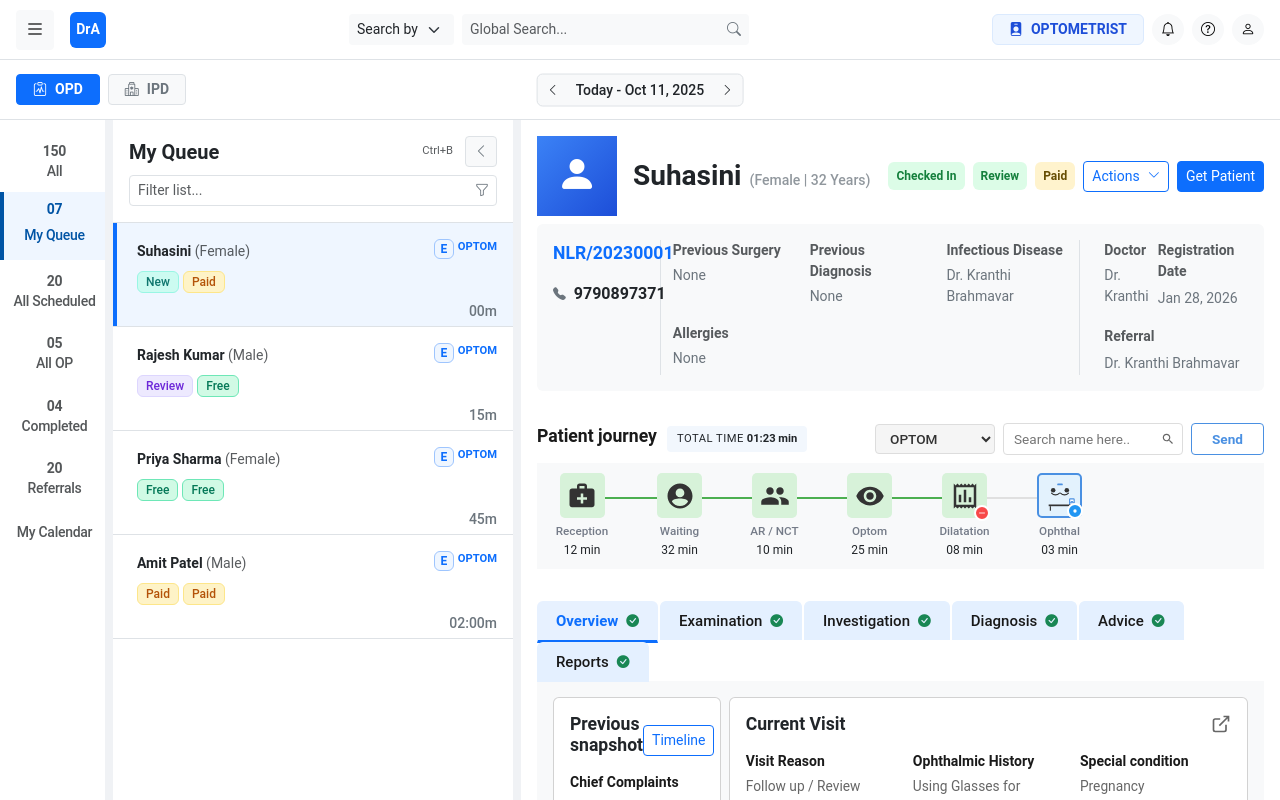
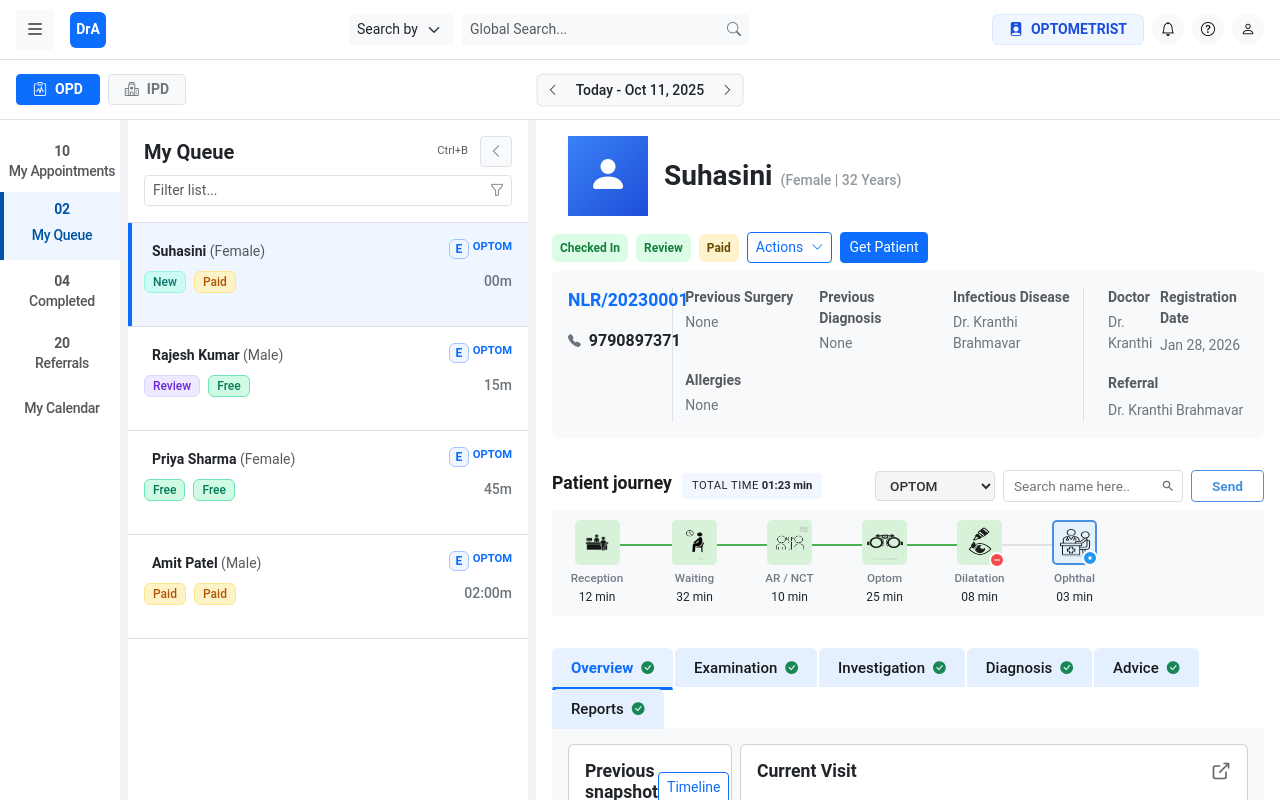
Before and after one commit to Suriyakumar-DRAA/keep-it-simple, an Angular app: page /outpatients in a window 1280 px wide. Shown: the top 800 px of the page. Built offline with nearby package versions, Linux system fonts and the light colour scheme.

Commit message:
ui issue fixing commit

```diff
--- a/src/app/features/opd-assessment/pages/patient-info/patient-info.component.html
+++ b/src/app/features/opd-assessment/pages/patient-info/patient-info.component.html
@@ -6,7 +6,7 @@
         <div class="d-flex align-items-center gap-3">
             <!-- Avatar (Small, next to name) -->
             <div
-                class="patient-avatar-small d-flex align-items-center justify-content-center text-white">
+                class="ms-3 patient-avatar-small d-flex align-items-center justify-content-center text-white">
                 <i class="bi bi-person-fill fs-1"></i>
             </div>
 
--- a/src/app/features/opd-assessment/pages/patient-journey/patient-journey.component.html
+++ b/src/app/features/opd-assessment/pages/patient-journey/patient-journey.component.html
@@ -36,12 +36,12 @@
                 <!-- Reception (Completed) -->
                 <div class="step-item completed-step">
                     <div class="step-icon-wrapper completed">
-                        <svg class="step-icon" width="36" height="30" viewBox="0 0 24 24" fill="none"
-                            xmlns="http://www.w3.org/2000/svg">
-                            <path
-                                d="M20 6H16V4C16 2.89 15.11 2 14 2H10C8.89 2 8 2.89 8 4V6H4C2.89 6 2.01 6.89 2.01 8L2 19C2 20.11 2.89 21 4 21H20C21.11 21 22 20.11 22 19V8C22 6.89 21.11 6 20 6ZM10 4H14V6H10V4ZM16 15H13V18H11V15H8V13H11V10H13V13H16V15Z"
-                                fill="#333" />
-                        </svg>
+                        <img
+                            src="assets/images/patient-journey/reception.png"
+                            alt="Reception Icon"
+                            class="step-icon"
+                            style="width:40px; height:35px"
+                        />
                     </div>
                     <div class="step-label">Reception</div>
                     <div class="step-time">12 min</div>
@@ -50,12 +50,12 @@
                 <!-- Waiting (Completed) -->
                 <div class="step-item completed-step">
                     <div class="step-icon-wrapper completed">
-                        <svg class="step-icon" width="36" height="30" viewBox="0 0 24 24" fill="none"
-                            xmlns="http://www.w3.org/2000/svg">
-                            <path
-                                d="M12 2C6.48 2 2 6.48 2 12C2 17.52 6.48 22 12 22C17.52 22 22 17.52 22 12C22 6.48 17.52 2 12 2ZM12 6C13.93 6 15.5 7.57 15.5 9.5C15.5 11.43 13.93 13 12 13C10.07 13 8.5 11.43 8.5 9.5C8.5 7.57 10.07 6 12 6ZM12 20C9.33 20 6.98 18.62 5.59 16.5C5.62 14.83 8.93 14 12 14C15.07 14 18.38 14.83 18.41 16.5C17.02 18.62 14.67 20 12 20Z"
-                                fill="#333" />
-                        </svg>
+                      <img
+                            src="assets/images/patient-journey/waiting.png"
+                            alt="Waiting Icon"
+                            class="step-icon"
+                            style="width:40px; height:35px"
+                        />
                     </div>
                     <div class="step-label">Waiting</div>
                     <div class="step-time">32 min</div>
@@ -64,12 +64,12 @@
                 <!-- AR / NCT (Completed) -->
                 <div class="step-item completed-step">
                     <div class="step-icon-wrapper completed">
-                        <svg class="step-icon" width="36" height="30" viewBox="0 0 24 24" fill="none"
-                            xmlns="http://www.w3.org/2000/svg">
-                            <path
-                                d="M16 11C17.66 11 18.99 9.66 18.99 8C18.99 6.34 17.66 5 16 5C14.34 5 13 6.34 13 8C13 9.66 14.34 11 16 11ZM8 11C9.66 11 10.99 9.66 10.99 8C10.99 6.34 9.66 5 8 5C6.34 5 5 6.34 5 8C5 9.66 6.34 11 8 11ZM8 13C5.67 13 1 14.17 1 16.5V19H15V16.5C15 14.17 10.33 13 8 13ZM16 13C15.71 13 15.38 13.02 15.03 13.05C16.19 13.89 17 15.02 17 16.5V19H23V16.5C23 14.17 18.33 13 16 13Z"
-                                fill="#333" />
-                        </svg>
+                        <img
+                            src="assets/images/patient-journey/ar_nct.png"
+                            alt="AR / NCT Icon"
+                            class="step-icon"
+                            style="width:40px; height:35px"
+                        />
                     </div>
                     <div class="step-label">AR / NCT</div>
                     <div class="step-time">10 min</div>
@@ -78,12 +78,12 @@
                 <!-- Optom (Completed) -->
                 <div class="step-item completed-step">
                     <div class="step-icon-wrapper completed">
-                        <svg class="step-icon" width="36" height="30" viewBox="0 0 24 24" fill="none"
-                            xmlns="http://www.w3.org/2000/svg">
-                            <path
-                                d="M12 4.5C7 4.5 2.73 7.61 1 12C2.73 16.39 7 19.5 12 19.5C17 19.5 21.27 16.39 23 12C21.27 7.61 17 4.5 12 4.5ZM12 17C9.24 17 7 14.76 7 12C7 9.24 9.24 7 12 7C14.76 7 17 9.24 17 12C17 14.76 14.76 17 12 17ZM12 9C10.34 9 9 10.34 9 12C9 13.66 10.34 15 12 15C13.66 15 15 13.66 15 12C15 10.34 13.66 9 12 9Z"
-                                fill="#333" />
-                        </svg>
+                        <img
+                            src="assets/images/patient-journey/optom.png"
+                            alt="Optom Icon"
+                            class="step-icon"
+                            style="width:40px; height:35px"
+                        />
                     </div>
                     <div class="step-label">Optom</div>
                     <div class="step-time">25 min</div>
@@ -92,12 +92,12 @@
                 <!-- Dilatation (Incomplete) -->
                 <div class="step-item">
                     <div class="step-icon-wrapper completed">
-                        <svg class="step-icon" width="36" height="30" viewBox="0 0 24 24" fill="none"
-                            xmlns="http://www.w3.org/2000/svg">
-                            <path
-                                d="M19.5 3.5L18 2L16.5 3.5L15 2L13.5 3.5L12 2L10.5 3.5L9 2L7.5 3.5L6 2L4.5 3.5L3 2V22L4.5 20.5L6 22L7.5 20.5L9 22L10.5 20.5L12 22L13.5 20.5L15 22L16.5 20.5L18 22L19.5 20.5L21 22V2L19.5 3.5ZM19 19H5V5H19V19ZM7 11H9V17H7V11ZM11 7H13V17H11V7ZM15 13H17V17H15V13Z"
-                                fill="#333" />
-                        </svg>
+                        <img
+                            src="assets/images/patient-journey/dilation.png"
+                            alt="Dilation Icon"
+                            class="step-icon"
+                            style="width:40px; height:35px"
+                        />
                         <!-- Status Indicator - Incomplete/Dash -->
                         <div class="step-status-indicator incomplete">
                             <svg viewBox="0 0 24 24" fill="none" xmlns="http://www.w3.org/2000/svg">
@@ -112,23 +112,12 @@
                 <!-- Ophthal -->
                 <div class="step-item">
                     <div class="step-icon-wrapper current ophthal-icon-wrapper">
-                        <svg class="ophthal-illustration" viewBox="0 0 60 60" fill="none"
-                            xmlns="http://www.w3.org/2000/svg">
-                            <rect x="25" y="8" width="10" height="3" rx="1.5" fill="#4A90E2" />
-                            <circle cx="18" cy="20" r="4" fill="#333" />
-                            <circle cx="42" cy="20" r="4" fill="#333" />
-                            <path d="M15 25C15 25 18 28 22 28C26 28 29 25 29 25" stroke="#333" stroke-width="2"
-                                stroke-linecap="round" />
-                            <path d="M31 25C31 25 34 28 38 28C42 28 45 25 45 25" stroke="#333" stroke-width="2"
-                                stroke-linecap="round" />
-                            <rect x="47" y="35" width="8" height="18" rx="1" fill="white" stroke="#4A90E2"
-                                stroke-width="2" />
-                            <rect x="49" y="39" width="4" height="2" fill="#4A90E2" />
-                            <rect x="47" y="41" width="8" height="2" fill="#4A90E2" />
-                            <rect x="10" y="45" width="40" height="3" fill="#333" />
-                            <rect x="12" y="48" width="2" height="8" fill="#333" />
-                            <rect x="46" y="48" width="2" height="8" fill="#333" />
-                        </svg>
+                       <img
+                            src="assets/images/patient-journey/ophthal.png"
+                            alt="Ophthal Icon"
+                            class="step-icon"
+                            style="width:30px; height:28px"
+                        />
                         <!-- Status Indicator - Engage/Pulsing -->
                         <div class="step-status-indicator engage">
                             <svg viewBox="0 0 24 24" fill="none" xmlns="http://www.w3.org/2000/svg">
--- a/src/app/features/opd-assessment/pages/patient-journey/patient-journey.component.ts
+++ b/src/app/features/opd-assessment/pages/patient-journey/patient-journey.component.ts
@@ -16,6 +16,7 @@ import { AssessmentService } from '@features/opd-assessment/services/assessment.
 })
 export class PatientJourneyComponent {
 
+    documentURI = document.baseURI;
     private assessmentService = inject(AssessmentService);
 
     constructor() {
--- a/src/app/features/opd-assessment/pages/patient-queue/patient-queue.component.html
+++ b/src/app/features/opd-assessment/pages/patient-queue/patient-queue.component.html
@@ -46,7 +46,8 @@
                     </div>
                 </div>
 
-                <div class="d-flex gap-1 mb-2 ps-2">
+                <div class="d-flex justify-content-between">
+                    <div class="d-flex gap-2">
                         <span class="badge fw-medium px-2 py-1" [ngClass]="getStatusColor(patient.case.status)">{{
                             patient.case.status }}</span>
                         <span class="badge fw-medium px-2 py-1"
@@ -54,17 +55,20 @@
                             patient?.case?.appointment_type || 'Free' }}</span>
                     </div>
 
-                <div class="d-flex justify-content-end ps-2">
+                    <div class="d-flex justify-content-end">
                         <span class="small text-secondary fw-medium">{{ getTimeDiff(patient?.case?.visit_date) }}</span>
                     </div>
+                </div>
+
+
             </div>
         </div>
     </div>
 
     <!-- Expand Button -->
     <button *ngIf="!visiblePatientQueue()" (click)="onToggle()"
-        class="expand-btn btn btn-white border shadow-sm position-absolute start-0 top-50 translate-middle-y rounded-end d-flex align-items-center justify-content-center p-0"
-        style="width: 24px; height: 60px; z-index: 10;" title="Expand Queue (Ctrl+B)">
+        class="expand-btn btn btn-light border shadow-sm position-absolute start-0 rounded-end d-flex align-items-center justify-content-center p-0 ms-1"
+        style="width: 23px; height: 34px; z-index: 10;top: 35px" title="Expand Queue (Ctrl+B)">
         <i class="bi bi-chevron-right text-secondary small"></i>
     </button>
 </div>
--- a/src/app/features/opd-patient-stats/pages/opd-patient-stats.component.ts
+++ b/src/app/features/opd-patient-stats/pages/opd-patient-stats.component.ts
@@ -15,10 +15,8 @@ export class OPDPatientStatsComponent {
     @Output() selectQueue = new EventEmitter<string>();
 
     queueItems = [
-        { count: '150', label: 'All' },
-        { count: '07', label: 'My Queue' },
-        { count: '20', label: 'All Scheduled' },
-        { count: '05', label: 'All OP' },
+        { count: '10', label: 'My Appointments' },
+        { count: '02', label: 'My Queue' },
         { count: '04', label: 'Completed' },
         { count: '20', label: 'Referrals' },
         { count: '', label: 'My Calendar' },
--- a/src/styles.scss
+++ b/src/styles.scss
@@ -1,6 +1,6 @@
 :root {
     /* Vertical Tab Variables */
-    --vtab-width: 105px;
+    --vtab-width: 120px;
     --vtab-text-default: #545759;
     --vtab-text-selected: #0054A5;
     --vtab-bg-selected: #EFF6FF;
```
Lines whose indentation alone changed are shown as unchanged.
